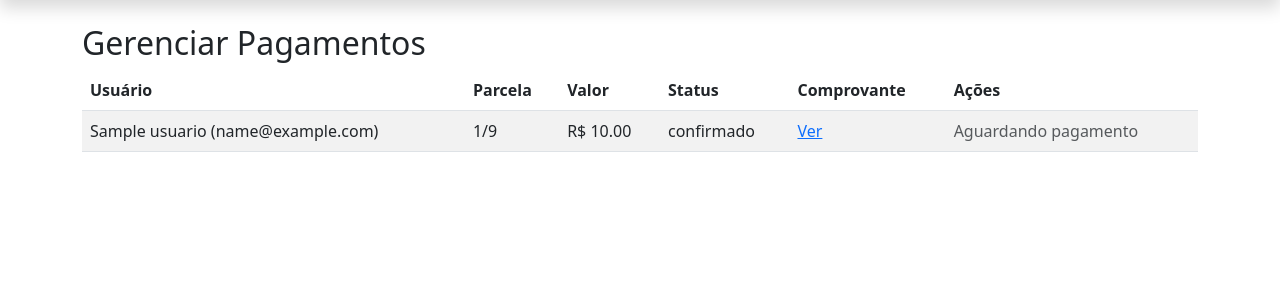
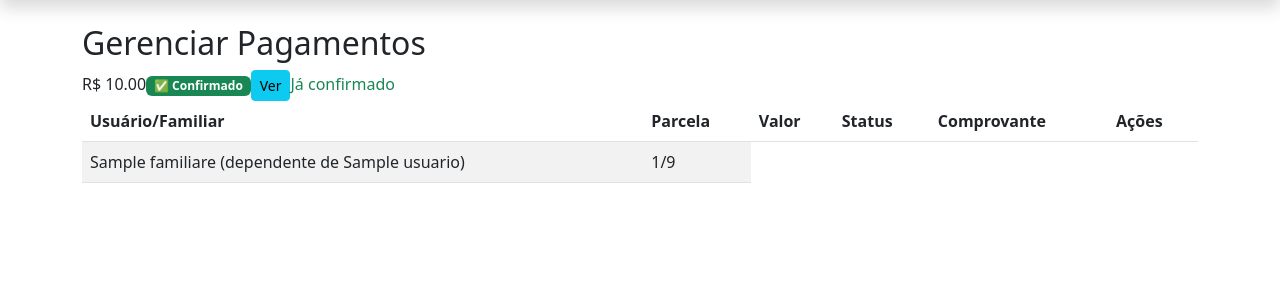
Before and after one commit to majenkyo-png/meu-evento-natal, a Flask app: page /admin/parcelas in a window 1280 px wide. Shown: the part 80-380 px from the top of the page. Run offline with Flask 3, Linux system fonts and the light colour scheme; a user stored in the database is signed in; tables that the repository leaves empty hold one stand-in row (values such as "Sample post").

Commit message:
fix: corrige estrutra do banco, adiciona campo idade e melhora admin_parcelas

```diff
--- a/app.py
+++ b/app.py
@@ -90,8 +90,8 @@ def inicializar_dados():
             db.session.add(inicial)
             db.session.commit()
 
-# ================= FUNÇÕES PIX =================
 def crc16(payload):
+    """Calcula o CRC16 padrão do PIX (CCITT-FALSE)."""
     crc = 0xFFFF
     for char in payload:
         crc ^= ord(char) << 8
@@ -103,36 +103,59 @@ def crc16(payload):
             crc &= 0xFFFF
     return f"{crc:04X}"
 
-def gerar_payload_pix(chave_pix, valor, nome_recebedor="Natal da Familia", cidade="SAO PAULO", txid="***"):
+def gerar_payload_pix(chave_pix, valor, nome_recebedor="Natal da Familia", cidade="SAO PAULO"):
+    """
+    Gera o payload PIX (Copia e Cola) manualmente.
+    Funciona para qualquer valor e qualquer nome.
+    """
+    txid = "***"  # Deixe "***" para o banco gerar o ID
+
+    # Formata o valor com 2 casas decimais
     valor_str = f"{valor:.2f}"
+
+    # Função auxiliar para o formato TLV (Tag-Length-Value) do padrão EMV
     def tlv(id_tag, valor_tag):
         return f"{id_tag}{len(valor_tag):02d}{valor_tag}"
+
+    # Bloco 26: Informações da conta (GUI + Chave)
     gui = tlv("00", "br.gov.bcb.pix")
     key = tlv("01", chave_pix)
     merchant_account = tlv("26", gui + key)
+
+    # Bloco 62: Dados adicionais (TXID)
     add_data = tlv("62", tlv("05", txid))
+
+    # Monta o Payload principal
     payload = (
-        tlv("00", "01") +
-        merchant_account +
-        tlv("52", "0000") +
-        tlv("53", "986") +
-        tlv("54", valor_str) +
-        tlv("58", "BR") +
-        tlv("59", nome_recebedor[:25]) +
-        tlv("60", cidade[:15]) +
-        add_data +
-        "6304"
+        tlv("00", "01") +             # Formato do Payload
+        merchant_account +            # Dados da Conta/Chave
+        tlv("52", "0000") +           # Categoria do Comerciante
+        tlv("53", "986") +            # Moeda (986 = BRL)
+        tlv("54", valor_str) +        # Valor
+        tlv("58", "BR") +             # País
+        tlv("59", nome_recebedor[:25]) +   # Nome (max 25 caracteres)
+        tlv("60", cidade[:15]) +           # Cidade (max 15 caracteres)
+        add_data +                    # TXID
+        "6304"                        # Tag final do CRC16
     )
+
+    # Retorna o payload final com o CRC16 calculado
     return payload + crc16(payload)
-# ===============================================
 
-# ========== FUNÇÃO AUXILIAR PARA CRIAR PARCELAS ==========
 def criar_parcelas_para_pessoa(usuario_id, familiar_id, idade, nome_pessoa):
-    """Cria 9 parcelas com valor baseado na idade:
-       - 6 a 10 anos: R$ 25 (meia)
-       - Maior que 10 anos: R$ 50 (inteira)
-       - Menor que 6 anos: R$ 0 (não paga, mas registra)
-    """
+    """Cria 9 parcelas SOMENTE SE NÃO EXISTIREM parcelas para esta pessoa"""
+
+    # Verificar se já existem parcelas (evitar duplicação)
+    if familiar_id:
+        existentes = Parcela.query.filter_by(familiar_id=familiar_id).count()
+    else:
+        existentes = Parcela.query.filter_by(usuario_id=usuario_id, familiar_id=None).count()
+
+    if existentes > 0:
+        print(f"Parcelas já existem para {nome_pessoa}. Pulando criação.")
+        return
+
+    # Definir valor baseado na idade
     if idade >= 6 and idade <= 10:
         valor_parcela = 25.00
         tipo = "meia"
@@ -143,7 +166,6 @@ def criar_parcelas_para_pessoa(usuario_id, familiar_id, idade, nome_pessoa):
         valor_parcela = 0.00
         tipo = "gratuito"
 
-    # Se for gratuito (menor que 6 anos), já marca como confirmado
     status_inicial = "confirmado" if valor_parcela == 0 else "pendente"
 
     for i in range(1, 10):
@@ -154,11 +176,11 @@ def criar_parcelas_para_pessoa(usuario_id, familiar_id, idade, nome_pessoa):
             numero=i,
             valor=valor_parcela,
             data_vencimento=data_venc,
-            status=status_inicial,
-            observacao=f"{tipo} - {nome_pessoa}" if valor_parcela == 0 else None
+            status=status_inicial
         )
         db.session.add(parcela)
     db.session.commit()
+    print(f"✅ {existentes} parcelas criadas para {nome_pessoa} - {tipo} (R$ {valor_parcela})")
 # ========================================================
 
 # --- Rotas de autenticação ---
@@ -391,7 +413,7 @@ def minhas_parcelas():
 def pagar_parcela(parcela_id):
     parcela = Parcela.query.get_or_404(parcela_id)
 
-    # Verificar se o usuário tem permissão
+    # Verificar permissão
     if parcela.usuario_id != current_user.id:
         flash('Acesso negado a esta parcela.', 'danger')
         return redirect(url_for('minhas_parcelas'))
@@ -399,8 +421,14 @@ def pagar_parcela(parcela_id):
     form = PagamentoForm()
     chave_pix = "majenkyo@gmail.com"  # ALTERE PARA SUA CHAVE PIX
 
+    # Define o nome que aparece no PIX (pode ser o nome do dependente)
+    if parcela.familiar:
+        nome_pix = parcela.familiar.nome[:25]  # Limita a 25 caracteres
+    else:
+        nome_pix = current_user.nome[:25]
+
     try:
-        payload = gerar_payload_pix(chave_pix, parcela.valor)
+        payload = gerar_payload_pix(chave_pix, parcela.valor, nome_recebedor=nome_pix)
     except Exception as e:
         return f"ERRO PIX: {str(e)}"
 
@@ -433,8 +461,15 @@ def gerar_qr_parcela(parcela_id):
     parcela = Parcela.query.get_or_404(parcela_id)
     if parcela.usuario_id != current_user.id:
         return "Acesso negado", 403
-    chave_pix = "majenkyo@gmail.com"
-    payload = gerar_payload_pix(chave_pix, parcela.valor)
+
+    chave_pix = "majenkyo@gmail.com"  # ALTERE PARA SUA CHAVE PIX
+
+    if parcela.familiar:
+        nome_pix = parcela.familiar.nome[:25]
+    else:
+        nome_pix = current_user.nome[:25]
+
+    payload = gerar_payload_pix(chave_pix, parcela.valor, nome_recebedor=nome_pix)
     img = qrcode.make(payload)
     buf = BytesIO()
     img.save(buf, 'PNG')
--- a/models.py
+++ b/models.py
@@ -10,9 +10,9 @@ class Usuario(UserMixin, db.Model):
     id = db.Column(db.Integer, primary_key=True)
     nome = db.Column(db.String(100), nullable=False)
     email = db.Column(db.String(120), unique=True, nullable=False)
-    idade = db.Column(db.Integer, nullable=True)  # NOVO CAMPO
     senha_hash = db.Column(db.String(200), nullable=False)
     telefone = db.Column(db.String(20))
+    idade = db.Column(db.Integer, nullable=True)
     data_cadastro = db.Column(db.DateTime, default=datetime.utcnow)
     is_admin = db.Column(db.Boolean, default=False)
     parcelas = db.relationship('Parcela', backref='usuario', lazy=True)
@@ -61,7 +61,7 @@ class Familiar(db.Model):
     nome = db.Column(db.String(100), nullable=False)
     idade = db.Column(db.Integer, nullable=False)
     data_cadastro = db.Column(db.DateTime, default=datetime.utcnow)
-    parcelas = db.relationship('Parcela', backref='familiar', lazy=True)
+    parcelas = db.relationship('Parcela', backref='familiar', lazy=True, cascade='all, delete-orphan')
 
 class Parcela(db.Model):
     __tablename__ = 'parcelas'
--- a/templates/admin_parcelas.html
+++ b/templates/admin_parcelas.html
@@ -3,25 +3,47 @@
 <h2>Gerenciar Pagamentos</h2>
 <table class="table table-striped">
     <thead>
-        <tr><th>Usuário</th><th>Parcela</th><th>Valor</th><th>Status</th><th>Comprovante</th><th>Ações</th></tr>
+        <tr><th>Usuário/Familiar</th><th>Parcela</th><th>Valor</th><th>Status</th><th>Comprovante</th><th>Ações</th></tr>
     </thead>
     <tbody>
     {% for p in parcelas %}
     <tr>
-        <td>{{ p.usuario.nome }} ({{ p.usuario.email }})</td>
-        <td>{{ p.numero }}/9</td>
-        <td>R$ {{ "%.2f"|format(p.valor) }}</td>
-        <td>{{ p.status }}</td>
-        <td>{% if p.comprovante_path %}<a href="{{ url_for('static', filename=p.comprovante_path) }}" target="_blank">Ver</a>{% endif %}</td>
+        <td>
+            {% if p.familiar %}
+                {{ p.familiar.nome }} (dependente de {{ p.usuario.nome }})
+            {% else %}
+                {{ p.usuario.nome }}
+            {% endif %}
+        </td>
+        <td>{{ p.numero }}/9</td
+        <td>R$ {{ "%.2f"|format(p.valor) }}</td
+        <td>
+            {% if p.status == 'confirmado' %}
+                <span class="badge bg-success">✅ Confirmado</span>
+            {% elif p.status == 'pago' %}
+                <span class="badge bg-warning">⏳ Aguardando confirmação</span>
+            {% else %}
+                <span class="badge bg-danger">🔴 Pendente</span>
+            {% endif %}
+         </td
+        <td>
+            {% if p.comprovante_path %}
+                <a href="{{ url_for('static', filename=p.comprovante_path) }}" target="_blank" class="btn btn-sm btn-info">Ver</a>
+            {% else %}
+                <span class="text-muted">--</span>
+            {% endif %}
+         </td
         <td>
             {% if p.status == 'pago' %}
                 <a href="{{ url_for('confirmar_parcela', id=p.id) }}" class="btn btn-sm btn-success">Confirmar</a>
                 <a href="{{ url_for('rejeitar_parcela', id=p.id) }}" class="btn btn-sm btn-danger">Rejeitar</a>
-            {% else %}
+            {% elif p.status == 'pendente' and p.valor > 0 %}
                 <span class="text-muted">Aguardando pagamento</span>
+            {% elif p.status == 'confirmado' %}
+                <span class="text-success">Já confirmado</span>
             {% endif %}
-         </td>
-    </tr>
+         </td
+     </tr
     {% endfor %}
     </tbody>
 </table>
```
